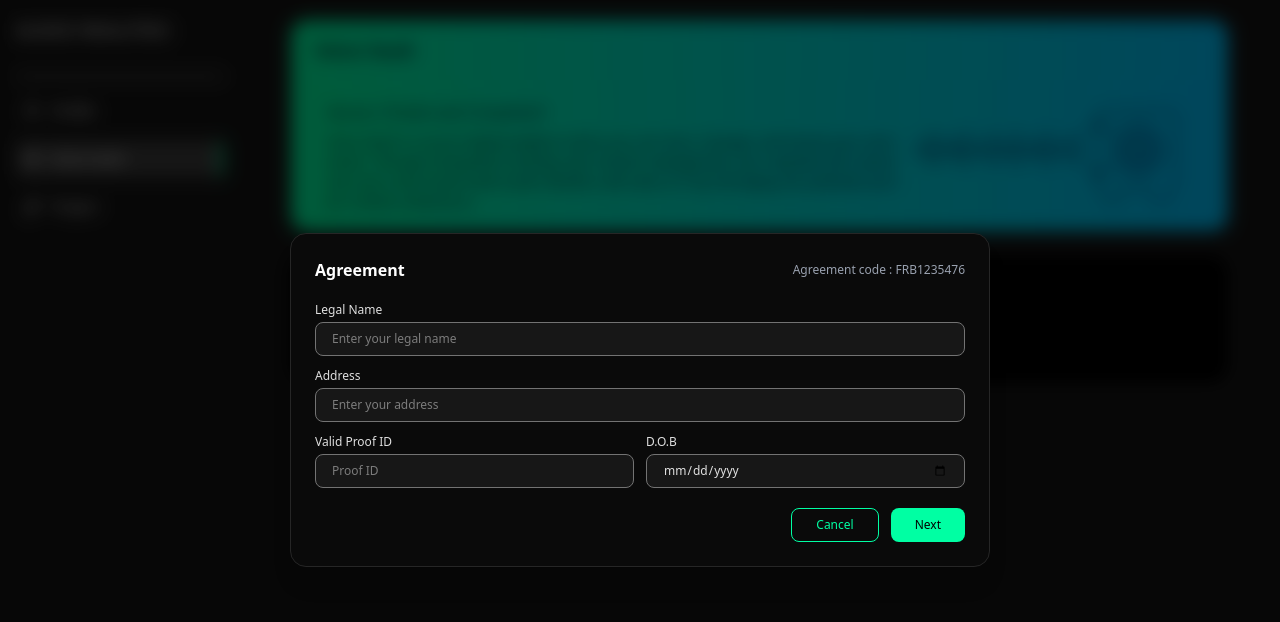
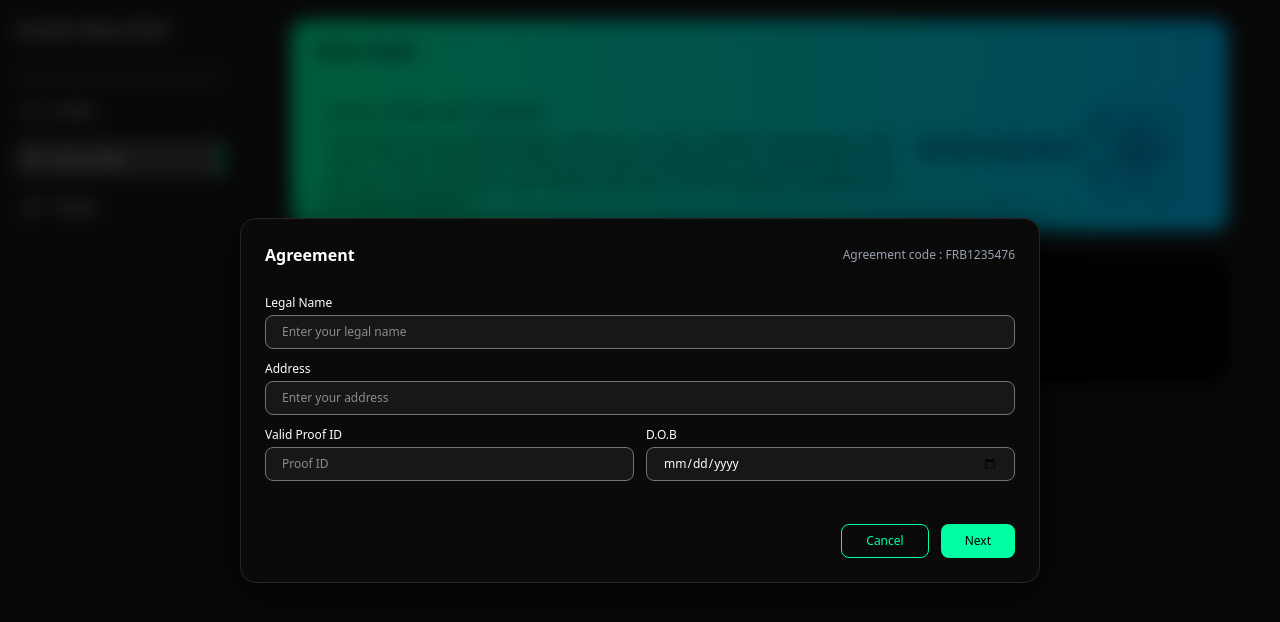
Before and after one commit to pranojtp/AR_Dashboard, a React (Vite) app in the folder User_dashboard/: page /userdashboard/voicevault in a window 1280 px wide. Both pictures are taken after a click on the button "SIGN THE AGREEMENT". Shown: the top 622 px of the page. Built offline with nearby package versions, Linux system fonts and the light colour scheme.

Commit message:
updated on 06-11-2025 1:56

```diff
--- a/User_dashboard/src/components/profile/Addteammember.tsx
+++ b/User_dashboard/src/components/profile/Addteammember.tsx
@@ -46,7 +46,7 @@ const Addteammember: React.FC<Props> = ({ onClose }) => {
                     transition={{ duration: 0.2, ease: "easeOut" }}
                     className="fixed inset-0 flex items-center justify-center bg-black/40 z-50 p-4"
                 >
-                    <div className="flex flex-col gap-4 bg-neutral-900 p-6 sm:p-6 rounded-2xl shadow-2xl w-fit max-w-md sm:max-w-lg lg:max-w-xl relative border border-neutral-700">
+                    <div className="flex flex-col gap-4 bg-neutral-950 p-6 sm:p-6 rounded-2xl shadow-2xl w-fit max-w-md sm:max-w-lg lg:max-w-xl relative border border-neutral-700">
                         {/* Close Button (top-right) */}
                         <button
                             onClick={onClose}
@@ -148,7 +148,7 @@ const Addteammember: React.FC<Props> = ({ onClose }) => {
                         <div className="flex flex-col sm:flex-row justify-between gap-3 text-sm mt-2">
                             <button
                                 onClick={onClose}
-                                className="px-3 py-1 border border-[#00FFA3] rounded-md text-[#00FFA3] hover:bg-[#00FFA3]/20 transition w-full sm:w-auto"
+                                className="px-3 py-1 border border-[#00FFA3] rounded-md text-[#00FFA3] hover:border-[#ff0000] hover:text-[#ff0000] transition w-full sm:w-auto"
                             >
                                 Cancel
                             </button>
--- a/User_dashboard/src/components/voicevault/Requestupload.tsx
+++ b/User_dashboard/src/components/voicevault/Requestupload.tsx
@@ -46,7 +46,7 @@ const Requestupload: React.FC<Props> = ({ onClose }) => {
                     transition={{ duration: 0.3, ease: "easeOut" }}
                     className="fixed inset-0 flex items-center justify-center bg-black/40 backdrop-blur-xs z-50 p-4"
                 >
-                    <div className="flex flex-col gap-4 bg-neutral-900 p-6 sm:p-6 rounded-2xl shadow-2xl w-fit max-w-md sm:max-w-lg lg:max-w-xl relative border border-neutral-700">
+                    <div className="flex flex-col gap-4 bg-neutral-950 p-6 sm:p-6 rounded-2xl shadow-2xl w-fit max-w-md sm:max-w-lg lg:max-w-xl relative border border-neutral-700">
                         {/* Close Button (top-right) */}
                         <button
                             onClick={onClose}
--- a/User_dashboard/src/components/voicevault/Termsandcondition.tsx
+++ b/User_dashboard/src/components/voicevault/Termsandcondition.tsx
@@ -111,9 +111,8 @@
 
 // export default TermsAndCondition;
 
-
 import React, { useState } from "react";
-import { motion, AnimatePresence } from "framer-motion";
+import { motion, AnimatePresence,easeInOut } from "framer-motion";
 import Agreementsign from "./Agreementsign";
 
 interface TermsAndConditionProps {
@@ -126,6 +125,25 @@ const TermsAndCondition: React.FC<TermsAndConditionProps> = ({
     onAgree,
 }) => {
     const [showAgreement, setShowAgreement] = useState(false);
+    const [direction, setDirection] = useState(1);
+
+    // 🧭 Smooth sliding variants
+    const slideVariants = {
+        enter: (direction: number) => ({
+            x: direction > 0 ? "100%" : "-100%",
+            opacity: 0,
+        }),
+        center: {
+            x: 0,
+            opacity: 1,
+            transition: { duration: 0.45, ease: easeInOut},
+        },
+        exit: (direction: number) => ({
+            x: direction < 0 ? "100%" : "-100%",
+            opacity: 0,
+            transition: { duration: 0.4, ease: easeInOut },
+        }),
+    };
 
     return (
         <>
@@ -137,32 +155,39 @@ const TermsAndCondition: React.FC<TermsAndConditionProps> = ({
                 exit={{ opacity: 0 }}
             />
 
-            {/* Popup Container */}
-            <div className="fixed inset-0 flex items-center justify-center z-50">
-                <AnimatePresence mode="wait">
+            {/* Center Modal Container */}
+            <div className="fixed inset-0 flex items-center justify-center z-50 px-4 sm:px-6">
+                {/* ✅ Responsive wrapper */}
+                <div
+                    className="relative bg-neutral-950 border border-neutral-800 rounded-2xl shadow-[0_10px_40px_rgba(0,0,0,0.5)] overflow-hidden w-full max-w-[800px] h-[90vh] sm:h-[365px]"
+                >
+                    <AnimatePresence custom={direction} mode="wait">
                         {!showAgreement ? (
                             <motion.section
                                 key="terms"
-                            initial={{ x: 120, opacity: 0 }}
-                            animate={{ x: 0, opacity: 1 }}
-                            exit={{ x: -120, opacity: 0 }}
-                            transition={{
-                                duration: 0.55,
-                                ease: [0.45, 0.05, 0.55, 0.95], // custom cubic-bezier
-                            }}
-                            className="bg-neutral-950 p-6 flex flex-col gap-5 w-[700px] border border-neutral-800 rounded-2xl shadow-xl"
+                                custom={direction}
+                                variants={slideVariants}
+                                initial="enter"
+                                animate="center"
+                                exit="exit"
+                                className="absolute inset-0 p-6 flex flex-col gap-5 text-white"
                             >
+                                {/* Header */}
                                 <div className="flex justify-between items-center">
-                                <p className="text-sm sm:text-base font-bold text-white">Agreement</p>
+                                    <p className="text-sm sm:text-base font-bold text-white">
+                                        Agreement
+                                    </p>
                                     <div className="text-xs text-gray-400">
                                         Agreement code : <span>FRB1235476</span>
                                     </div>
                                 </div>
 
                                 {/* Input fields */}
-                            <div className="flex flex-col gap-3 text-sm">
+                                <div className="flex flex-col gap-3 text-sm mt-2 flex-grow overflow-y-auto">
                                     <div>
-                                    <label className="block mb-1 text-xs font-medium">Legal Name</label>
+                                        <label className="block mb-1 text-xs font-medium">
+                                            Legal Name
+                                        </label>
                                         <input
                                             type="text"
                                             placeholder="Enter your legal name"
@@ -170,7 +195,9 @@ const TermsAndCondition: React.FC<TermsAndConditionProps> = ({
                                         />
                                     </div>
                                     <div>
-                                    <label className="block mb-1 text-xs font-medium">Address</label>
+                                        <label className="block mb-1 text-xs font-medium">
+                                            Address
+                                        </label>
                                         <input
                                             type="text"
                                             placeholder="Enter your address"
@@ -178,9 +205,11 @@ const TermsAndCondition: React.FC<TermsAndConditionProps> = ({
                                         />
                                     </div>
 
-                                <div className="flex gap-3">
+                                    <div className="flex flex-col sm:flex-row gap-3">
                                         <div className="flex-1">
-                                        <label className="block mb-1 text-xs font-medium">Valid Proof ID</label>
+                                            <label className="block mb-1 text-xs font-medium">
+                                                Valid Proof ID
+                                            </label>
                                             <input
                                                 type="text"
                                                 placeholder="Proof ID"
@@ -188,7 +217,9 @@ const TermsAndCondition: React.FC<TermsAndConditionProps> = ({
                                             />
                                         </div>
                                         <div className="flex-1">
-                                        <label className="block mb-1 text-xs font-medium">D.O.B</label>
+                                            <label className="block mb-1 text-xs font-medium">
+                                                D.O.B
+                                            </label>
                                             <input
                                                 type="date"
                                                 className="w-full text-xs rounded-lg bg-neutral-900 border border-neutral-500 px-4 py-2 focus:outline-none focus:border-[#00FFA3]"
@@ -197,16 +228,20 @@ const TermsAndCondition: React.FC<TermsAndConditionProps> = ({
                                     </div>
                                 </div>
 
-                            <div className="flex justify-end gap-3">
+                                {/* Buttons */}
+                                <div className="flex justify-end gap-3 mt-auto">
                                     <button
                                         onClick={onClose}
-                                    className="px-6 py-2 rounded-lg text-xs text-[#00FFA3] border border-[#00FFA3] hover:border-[#ff0000] hover:text-[#ff0000] transition"
+                                        className="px-5 sm:px-6 py-2 rounded-lg text-xs text-[#00FFA3] border border-[#00FFA3] hover:border-[#ff0000] hover:text-[#ff0000] transition"
                                     >
                                         Cancel
                                     </button>
                                     <button
-                                    onClick={() => setShowAgreement(true)}
-                                    className="px-6 py-2 rounded-lg bg-[#00FFA3] text-xs text-black font-medium hover:bg-[#30e3a5] transition"
+                                        onClick={() => {
+                                            setDirection(1);
+                                            setShowAgreement(true);
+                                        }}
+                                        className="px-5 sm:px-6 py-2 rounded-lg bg-[#00FFA3] text-xs text-black font-medium hover:bg-[#30e3a5] transition"
                                     >
                                         Next
                                     </button>
@@ -215,16 +250,18 @@ const TermsAndCondition: React.FC<TermsAndConditionProps> = ({
                         ) : (
                             <motion.div
                                 key="agreement"
-                            initial={{ x: 120, opacity: 0 }}
-                            animate={{ x: 0, opacity: 1 }}
-                            exit={{ x: -120, opacity: 0 }}
-                            transition={{
-                                duration: 0.55,
-                                ease: [0.45, 0.05, 0.55, 0.95], // custom cubic-bezier
-                            }}
+                                custom={direction}
+                                variants={slideVariants}
+                                initial="enter"
+                                animate="center"
+                                exit="exit"
+                                className="absolute inset-0"
                             >
                                 <Agreementsign
-                                onClose={() => setShowAgreement(false)}
+                                    onClose={() => {
+                                        setDirection(-1);
+                                        setShowAgreement(false);
+                                    }}
                                     onAgree={() => {
                                         setShowAgreement(false);
                                         onAgree();
@@ -234,6 +271,7 @@ const TermsAndCondition: React.FC<TermsAndConditionProps> = ({
                         )}
                     </AnimatePresence>
                 </div>
+            </div>
         </>
     );
 };
```
Also changed, not shown: User_dashboard/src/components/voicevault/Agreementsign.tsx (+52 -37 lines). Lines whose indentation alone changed are shown as unchanged.
